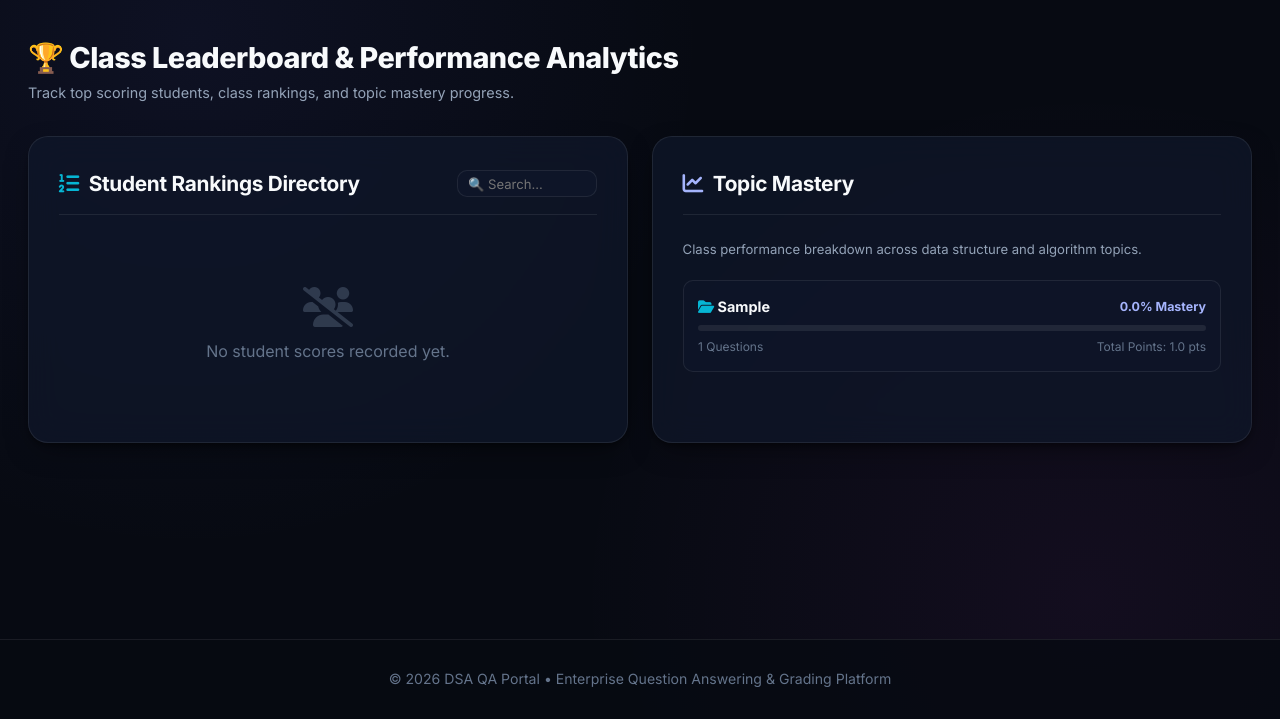
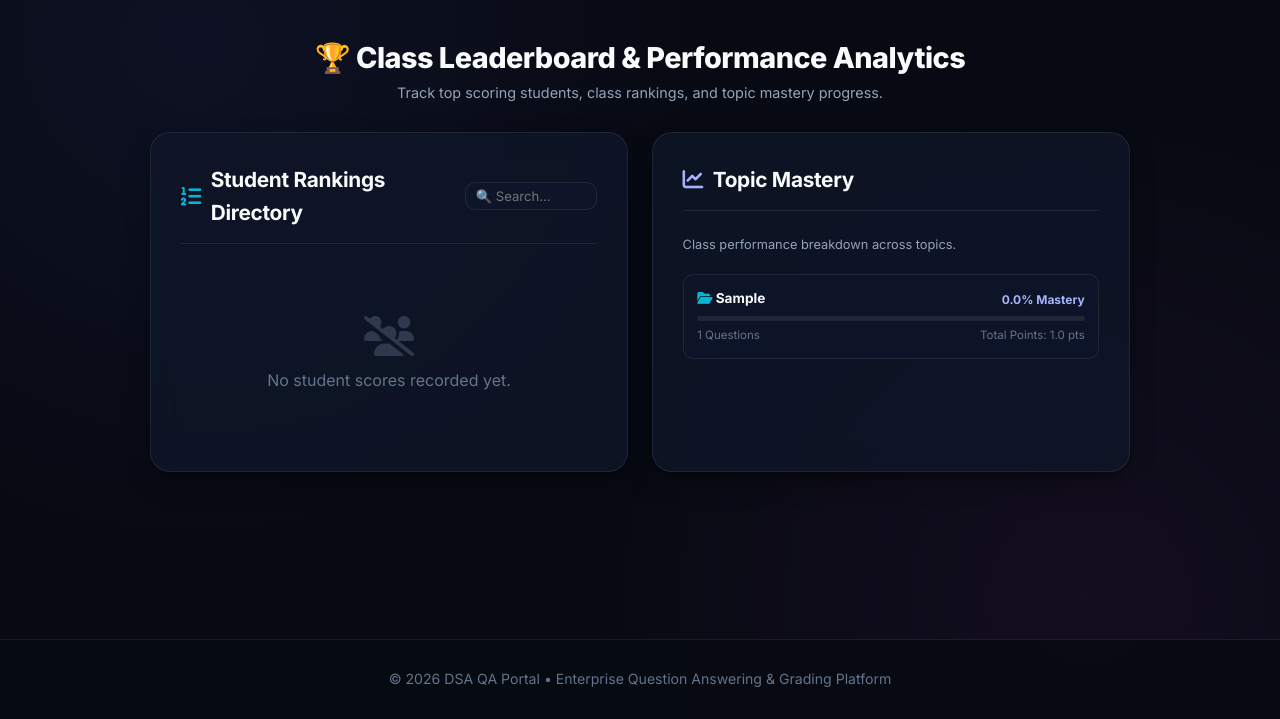
Before and after one commit to mahesh11112007/dsa-learner, a Flask app: page /leaderboard in a window 1280 px wide. Shown: the part 81-800 px from the top of the page. Run offline with Flask 3, Linux system fonts and the light colour scheme; a user stored in the database is signed in; tables that the repository leaves empty hold one stand-in row (values such as "Sample post"); some libraries are stand-ins or nearby versions.

Commit message:
Decrease Leaderboard container width to 980px for a clean centered layout

```diff
--- a/templates/leaderboard.html
+++ b/templates/leaderboard.html
@@ -3,7 +3,9 @@
 {% block title %}Class Leaderboard & Analytics | DSA Portal{% endblock %}
 
 {% block content %}
-<div style="margin-bottom: 2rem; max-width: 100%;">
+<div style="max-width: 980px; margin: 0 auto; width: 100%;">
+
+  <div style="margin-bottom: 1.75rem; text-align: center;">
     <h1 style="font-size: 1.8rem; font-weight: 800; letter-spacing: -0.5px; word-break: break-word;">🏆 Class Leaderboard & Performance Analytics</h1>
     <p style="color: var(--text-muted); font-size: 0.9rem;">Track top scoring students, class rankings, and topic mastery progress.</p>
   </div>
@@ -85,36 +87,36 @@
                 <tr class="rank-row">
                   <td>
                     {% if loop.index == 1 %}
-                    <span style="font-size: 1.05rem;">🥇 <strong>#1</strong></span>
+                      <span style="font-size: 1rem;">🥇 <strong>#1</strong></span>
                     {% elif loop.index == 2 %}
-                    <span style="font-size: 1.05rem;">🥈 <strong>#2</strong></span>
+                      <span style="font-size: 1rem;">🥈 <strong>#2</strong></span>
                     {% elif loop.index == 3 %}
-                    <span style="font-size: 1.05rem;">🥉 <strong>#3</strong></span>
+                      <span style="font-size: 1rem;">🥉 <strong>#3</strong></span>
                     {% else %}
-                    <strong style="color: var(--text-muted); font-size: 0.9rem;">#{{ loop.index }}</strong>
+                      <strong style="color: var(--text-muted); font-size: 0.88rem;">#{{ loop.index }}</strong>
                     {% endif %}
                   </td>
                   <td>
-                  <div style="display: flex; align-items: center; gap: 0.6rem;">
-                    <div class="avatar-circle" style="width: 26px; height: 26px; font-size: 0.8rem; flex-shrink: 0;">{{ item.user.full_name[:1].upper() }}</div>
+                    <div style="display: flex; align-items: center; gap: 0.5rem;">
+                      <div class="avatar-circle" style="width: 24px; height: 24px; font-size: 0.75rem; flex-shrink: 0;">{{ item.user.full_name[:1].upper() }}</div>
                       <div>
-                      <strong style="color: var(--text-main); font-size: 0.88rem; word-break: break-word;">{{ item.user.full_name }}</strong>
-                      <span style="display: block; font-size: 0.74rem; color: var(--text-dim);">@{{ item.user.username }}</span>
+                        <strong style="color: var(--text-main); font-size: 0.85rem; word-break: break-word;">{{ item.user.full_name }}</strong>
+                        <span style="display: block; font-size: 0.72rem; color: var(--text-dim);">@{{ item.user.username }}</span>
                       </div>
                     </div>
                   </td>
-                <td style="color: var(--text-main); font-weight: 600; font-size: 0.85rem;">
-                  {{ item.completed_count }} <span style="font-size: 0.75rem; color: var(--text-dim);">q</span>
+                  <td style="color: var(--text-main); font-weight: 600; font-size: 0.82rem;">
+                    {{ item.completed_count }} <span style="font-size: 0.72rem; color: var(--text-dim);">q</span>
                   </td>
                   <td>
-                  <strong style="color: var(--accent-emerald); font-size: 1.05rem;">{{ item.total_earned }}</strong>
+                    <strong style="color: var(--accent-emerald); font-size: 1rem;">{{ item.total_earned }}</strong>
                   </td>
                   <td>
                     <div style="display: flex; align-items: center; gap: 0.4rem;">
-                    <div style="flex: 1; height: 6px; background: rgba(255, 255, 255, 0.08); border-radius: 4px; overflow: hidden; min-width: 40px;">
+                      <div style="flex: 1; height: 5px; background: rgba(255, 255, 255, 0.08); border-radius: 4px; overflow: hidden; min-width: 35px;">
                         <div style="width: {{ item.pct }}%; height: 100%; background: var(--primary-gradient);"></div>
                       </div>
-                    <span style="font-size: 0.8rem; font-weight: 700; color: var(--text-main);">{{ item.pct }}%</span>
+                      <span style="font-size: 0.78rem; font-weight: 700; color: var(--text-main);">{{ item.pct }}%</span>
                     </div>
                   </td>
                 </tr>
@@ -135,22 +137,22 @@
       <div class="panel-header">
         <h2 class="panel-title"><i class="fa-solid fa-chart-line" style="color: #a5b4fc;"></i> Topic Mastery</h2>
       </div>
-    <p style="font-size: 0.82rem; color: var(--text-muted); margin-bottom: 1.25rem;">Class performance breakdown across data structure and algorithm topics.</p>
+      <p style="font-size: 0.8rem; color: var(--text-muted); margin-bottom: 1.15rem;">Class performance breakdown across topics.</p>
 
       {% if topic_mastery %}
-      <div style="display: flex; flex-direction: column; gap: 1.1rem;">
+        <div style="display: flex; flex-direction: column; gap: 1rem;">
           {% for cat in topic_mastery %}
-          <div style="background: rgba(15, 23, 42, 0.6); border: 1px solid var(--border-subtle); padding: 0.9rem; border-radius: var(--radius-md);">
-            <div style="display: flex; justify-content: space-between; align-items: center; margin-bottom: 0.4rem;">
-              <strong style="color: var(--text-main); font-size: 0.9rem; word-break: break-word;">
+            <div style="background: rgba(15, 23, 42, 0.6); border: 1px solid var(--border-subtle); padding: 0.85rem; border-radius: var(--radius-md);">
+              <div style="display: flex; justify-content: space-between; align-items: center; margin-bottom: 0.35rem;">
+                <strong style="color: var(--text-main); font-size: 0.85rem; word-break: break-word;">
                   <i class="fa-solid fa-folder-open" style="color: var(--accent-cyan);"></i> {{ cat.category }}
                 </strong>
-              <span style="font-size: 0.78rem; font-weight: 700; color: #a5b4fc;">{{ cat.pct }}% Mastery</span>
+                <span style="font-size: 0.75rem; font-weight: 700; color: #a5b4fc;">{{ cat.pct }}% Mastery</span>
               </div>
-            <div style="height: 6px; background: rgba(255, 255, 255, 0.08); border-radius: 4px; overflow: hidden; margin-bottom: 0.4rem;">
+              <div style="height: 5px; background: rgba(255, 255, 255, 0.08); border-radius: 4px; overflow: hidden; margin-bottom: 0.35rem;">
                 <div style="width: {{ cat.pct }}%; height: 100%; background: linear-gradient(90deg, #6366f1, #06b6d4);"></div>
               </div>
-            <div style="display: flex; justify-content: space-between; font-size: 0.75rem; color: var(--text-dim);">
+              <div style="display: flex; justify-content: space-between; font-size: 0.72rem; color: var(--text-dim);">
                 <span>{{ cat.total_q }} Questions</span>
                 <span>Total Points: {{ cat.total_points }} pts</span>
               </div>
```
Also changed, not shown: other parts of templates/leaderboard.html (+17 -15 lines). Lines whose indentation alone changed are shown as unchanged.
